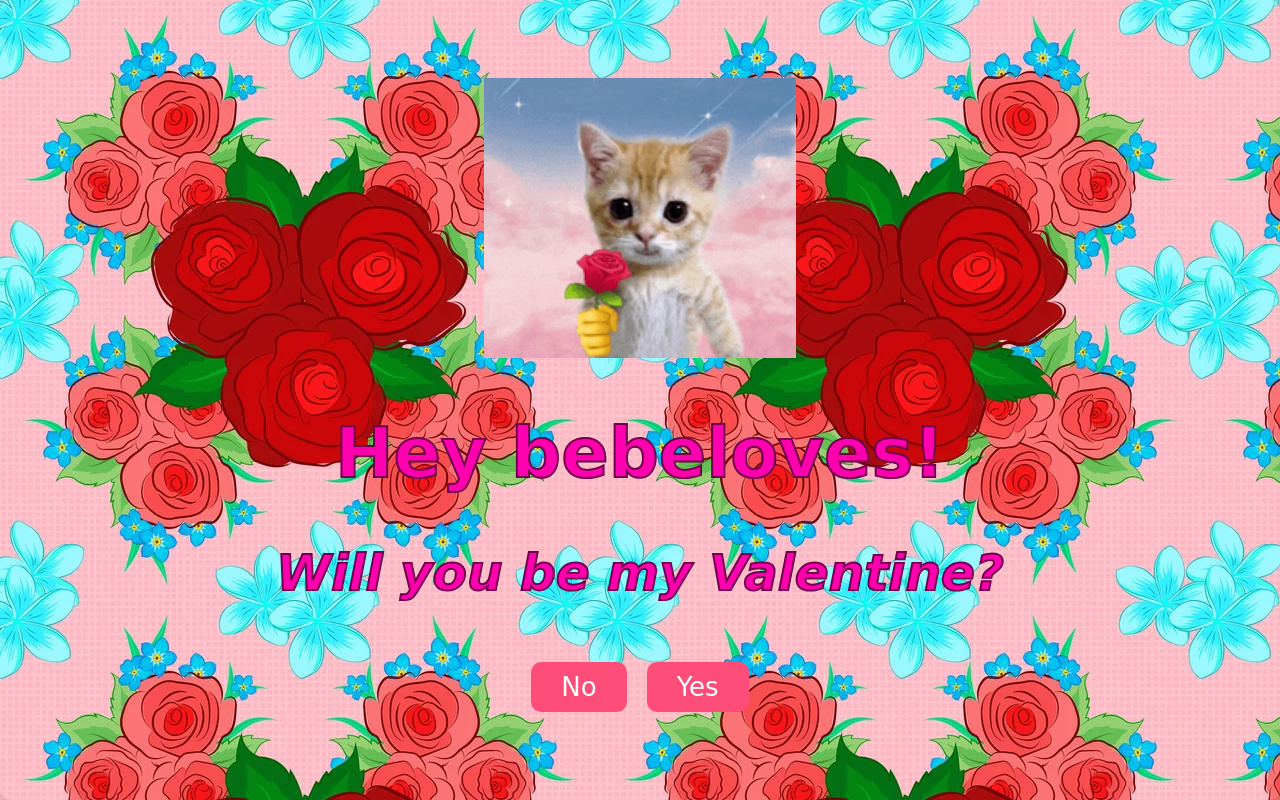
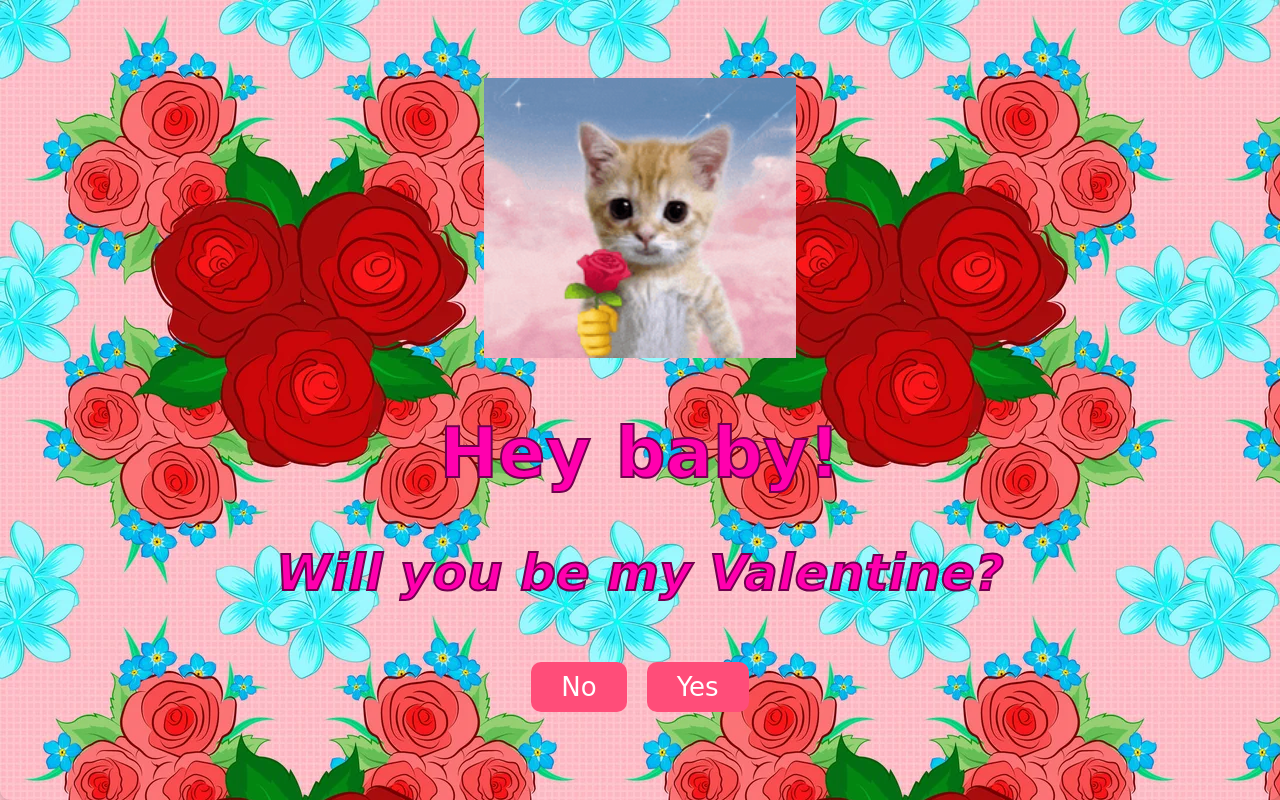
Before and after one commit to dwsalas/BB, a plain HTML site: page index.html in a window 1280 px wide. Drawn offline with Linux system fonts and the light colour scheme.

Commit message:
Update index.html

```diff
--- a/index.html
+++ b/index.html
@@ -12,7 +12,7 @@
     <div class="container">
         <div class="Mainprompt">
             <img class="image" src="images/catflower.gif"></img>
-            <h1 class="hh" id="name">Hey bebeloves!</h1>
+            <h1 class="hh" id="name">Hey baby!</h1>
             <p class="pp" id="question">Will you be my Valentine?</p>
             <div class="buttons">
                 <button id="no-button" onclick="showMessage('No')">No</button>
```
